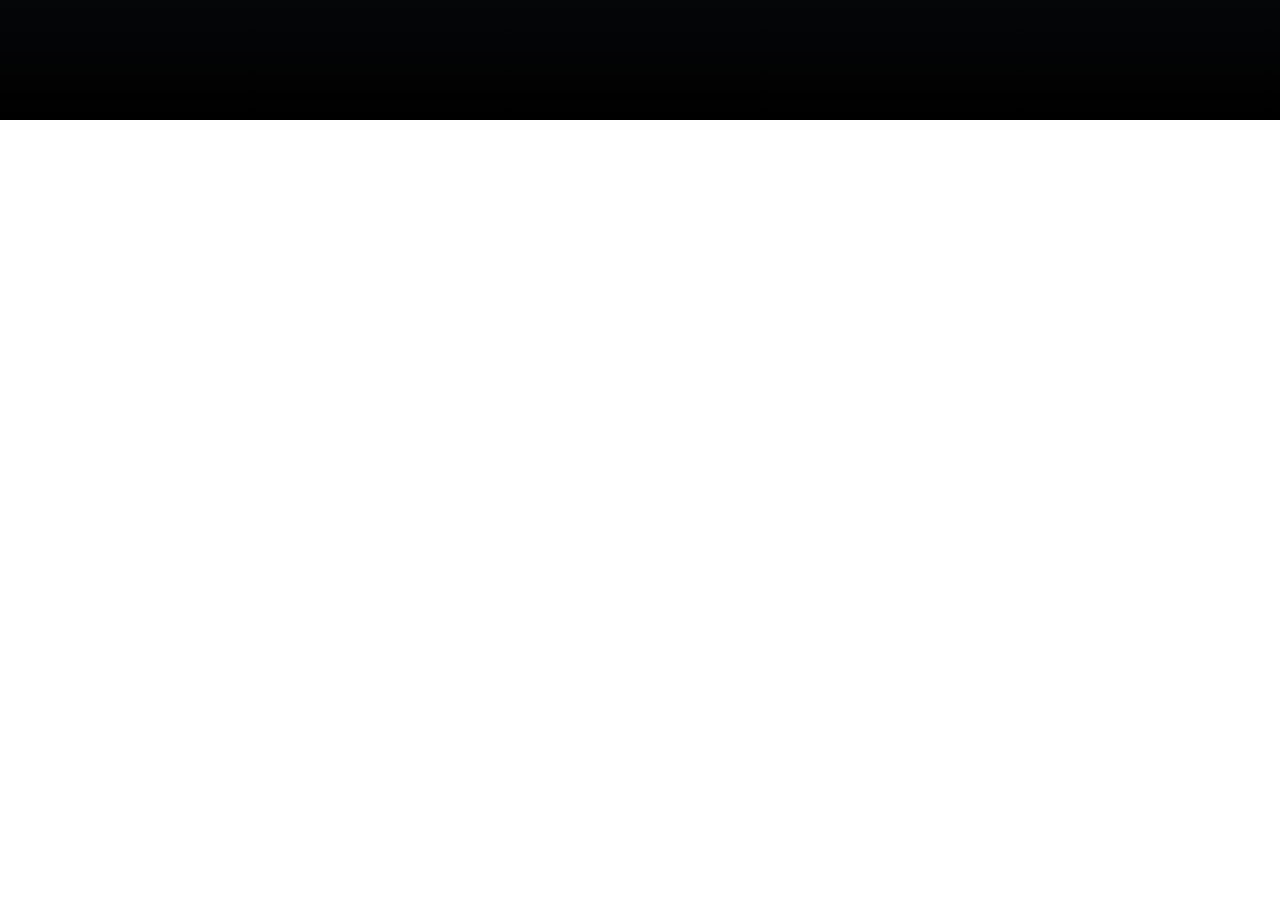
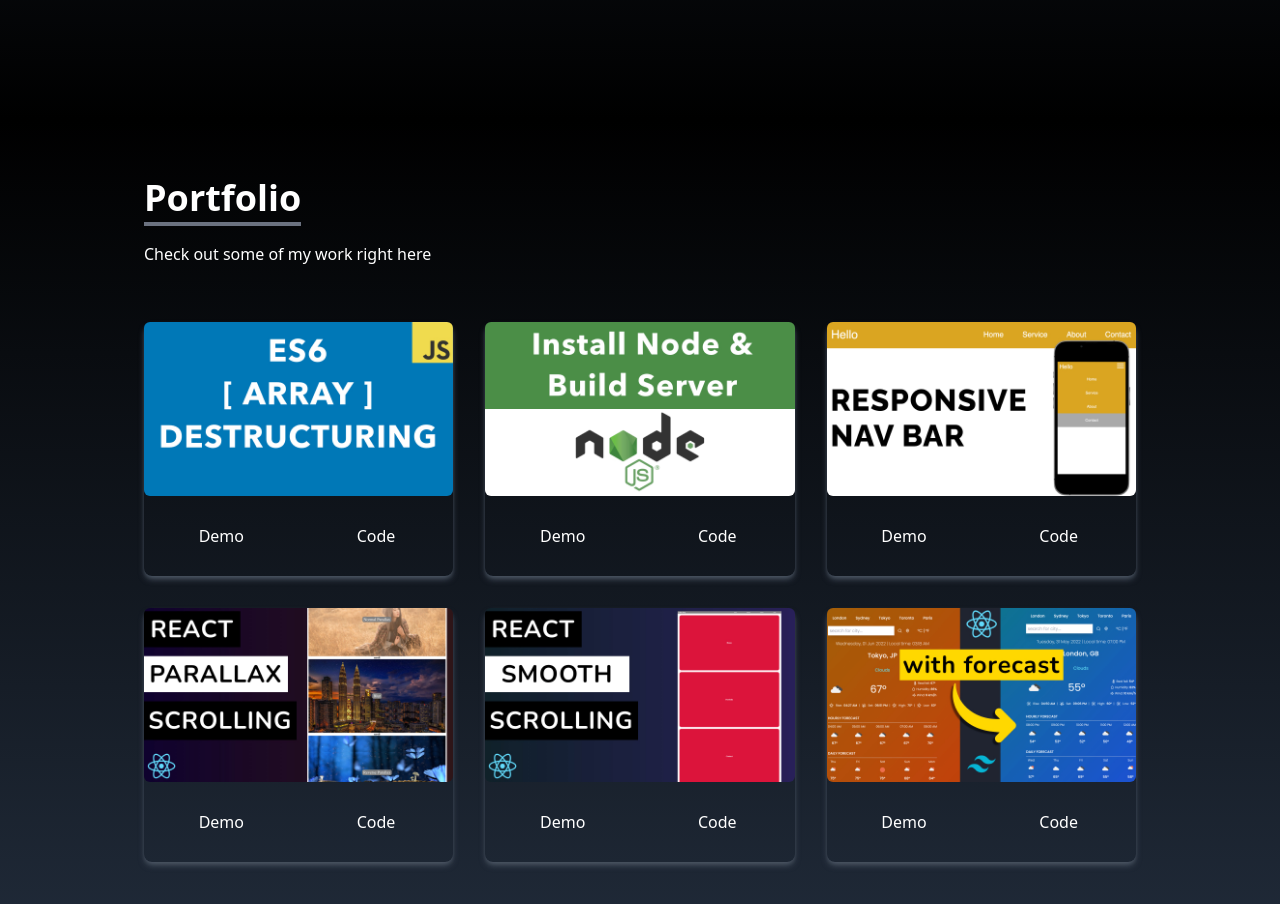
Before and after one commit to Venkatesh-j-koppar/Portfolio, a React (Create React App) app: page / in a window 1280 px wide. Shown: the part 1560-2464 px from the top of the page. Before the commit the page ends 1680 px from the top, so only its background shows below. Built offline with nearby package versions, Linux system fonts and the light colour scheme.

Commit message:
feat:portfoliocomponentcompleted

```diff
--- a/src/App.js
+++ b/src/App.js
@@ -2,6 +2,7 @@
 import Home from "./components/Home";
 import NavBar from "./components/NavBar";
 import SocialLinks from "./components/SocialLinks";
+import Portfolio from "./components/Portfolio";
 
 export default function App() {
   return (
@@ -10,6 +11,7 @@
       <Home />
       <SocialLinks />
       <About />
+      <Portfolio />
     </div>
   );
 }
--- /dev/null
+++ b/src/components/Portfolio.jsx
@@ -0,0 +1,85 @@
+import React from "react";
+import arrayDestruct from "../assets/portfolio/arrayDestruct.jpg";
+import installNode from "../assets/portfolio/installNode.jpg";
+import navbar from "../assets/portfolio/navbar.jpg";
+import reactParallax from "../assets/portfolio/reactParallax.jpg";
+import reactSmooth from "../assets/portfolio/reactSmooth.jpg";
+import reactWeather from "../assets/portfolio/reactWeather.jpg";
+
+function Portfolio() {
+  const portfolios = [
+    {
+      id: 1,
+      src: arrayDestruct,
+      code: "",
+      demo: "",
+    },
+    {
+      id: 2,
+      src: installNode,
+      code: "",
+      demo: "",
+    },
+    {
+      id: 3,
+      src: navbar,
+      code: "",
+      demo: "",
+    },
+    {
+      id: 4,
+      src: reactParallax,
+      code: "",
+      demo: "",
+    },
+    {
+      id: 5,
+      src: reactSmooth,
+      code: "",
+      demo: "",
+    },
+    {
+      id: 6,
+      src: reactWeather,
+      code: "",
+      demo: "",
+    },
+  ];
+  return (
+    <div
+      name="portfolio"
+      className="bg-gradient-to-b from-black to-gray-800 w-full h-screen text-white "
+    >
+      <div className="max-w-screen-lg p-4 mx-auto flex flex-col justify-center w-full h-full ">
+        <div className="pb-8">
+          <p className="text-4xl font-bold border-b-4 border-gray-500 inline">
+            Portfolio
+          </p>
+          <p className="py-6">Check out some of my work right here</p>
+        </div>
+
+        <div className="grid grid-cols-1 sm:grid-cols-2 md:grid-cols-3 gap-8 px-12 sm:px-0">
+          {portfolios.map(({ id, src, code, demo }) => (
+            <div key={id} className="shadow-md shadow-gray-600 rounded-lg">
+              <img
+                src={src}
+                alt=""
+                className="rounded-md hover:scale-105 duration-300"
+              />
+              <div className="flex items-center justify-center">
+                <button className="w-1/2 px-6 py-3 m-4 duration-200 hover:scale-105">
+                  <a href={demo}>Demo</a>
+                </button>
+                <button className="w-1/2 px-6 py-3 m-4 duration-200 hover:scale-105">
+                  <a href={code}>Code</a>
+                </button>
+              </div>
+            </div>
+          ))}
+        </div>
+      </div>
+    </div>
+  );
+}
+
+export default Portfolio;
```
